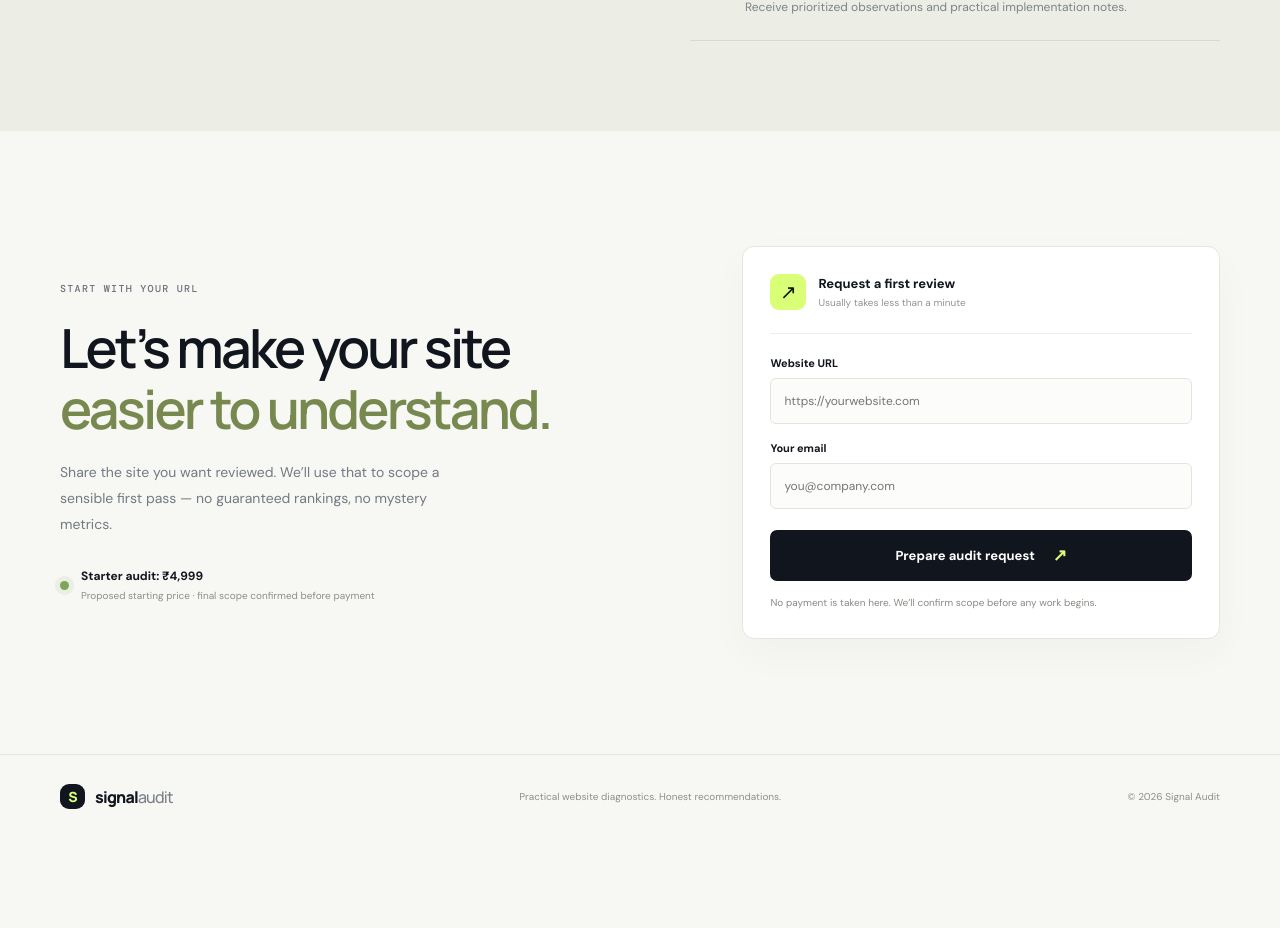
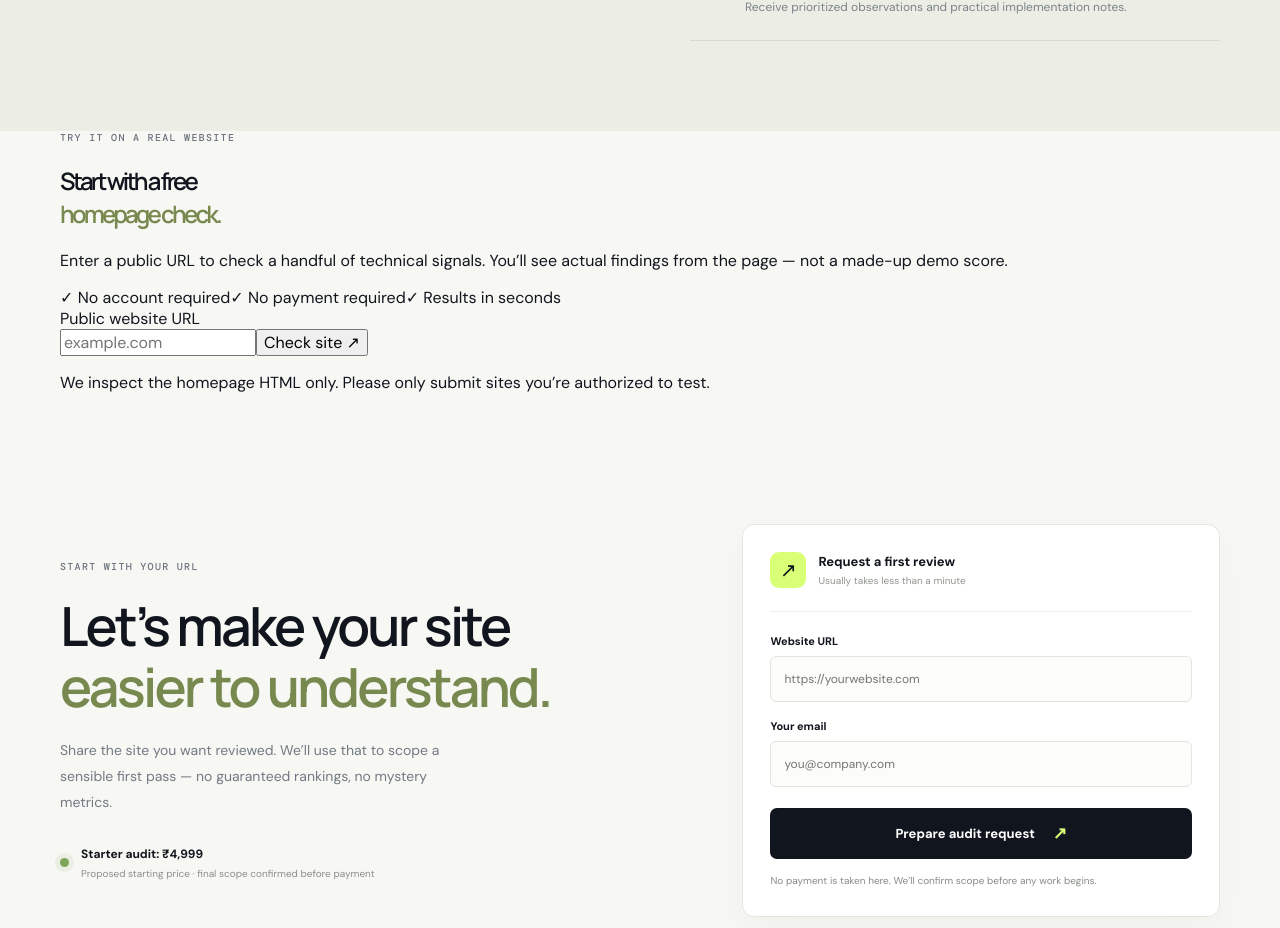
Before and after one commit to altairyash/chatgpt_playground, a Next.js app: page / in a window 1280 px wide. Shown: the part 1738-2666 px from the top of the page. Before the commit the page ends 2577 px from the top, so only its background shows below. Built offline with nearby package versions, Linux system fonts and the light colour scheme.

Commit message:
Integrate the working free homepage audit into landing page

```diff
--- a/app/page.tsx
+++ b/app/page.tsx
@@ -1,6 +1,7 @@
 "use client";
 
 import { FormEvent, useState } from "react";
+import AuditTool from "./components/AuditTool";
 
 const checks = [
   { number: "01", title: "Can search engines read it?", detail: "Indexability signals, robots directives, canonical URLs, and crawl paths." },
@@ -103,6 +104,8 @@ export default function Home() {
         </div>
       </section>
 
+      <AuditTool />
+
       <section className="request-section shell" id="request">
         <div className="request-copy"><div className="eyebrow">START WITH YOUR URL</div><h2>Let’s make your site<br /><em>easier to understand.</em></h2><p>Share the site you want reviewed. We’ll use that to scope a sensible first pass — no guaranteed rankings, no mystery metrics.</p><div className="price-note"><span className="price-dot" /><span><strong>Starter audit: ₹4,999</strong><small>Proposed starting price · final scope confirmed before payment</small></span></div></div>
         <form className="request-form" onSubmit={handleSubmit}>
```
